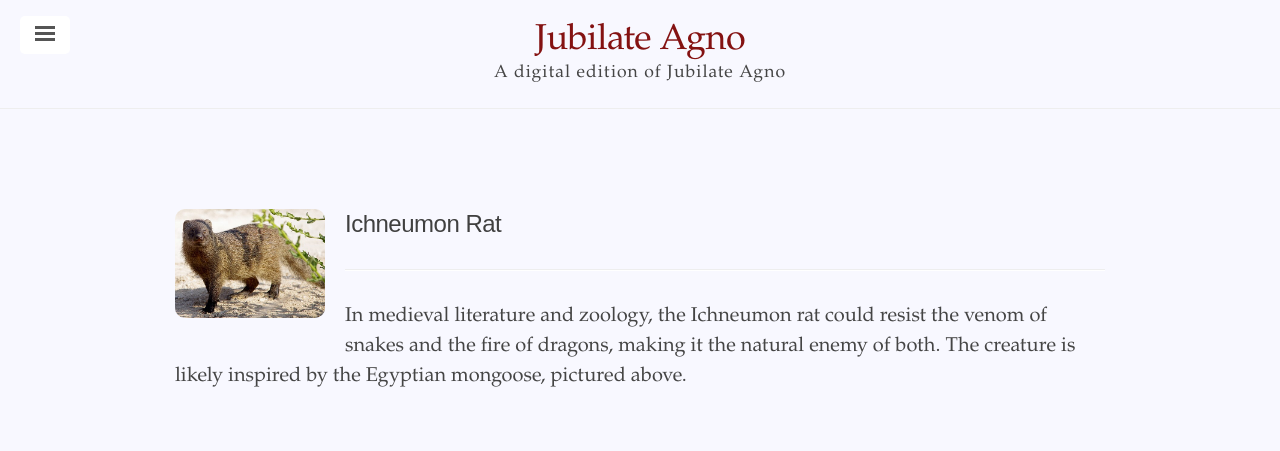
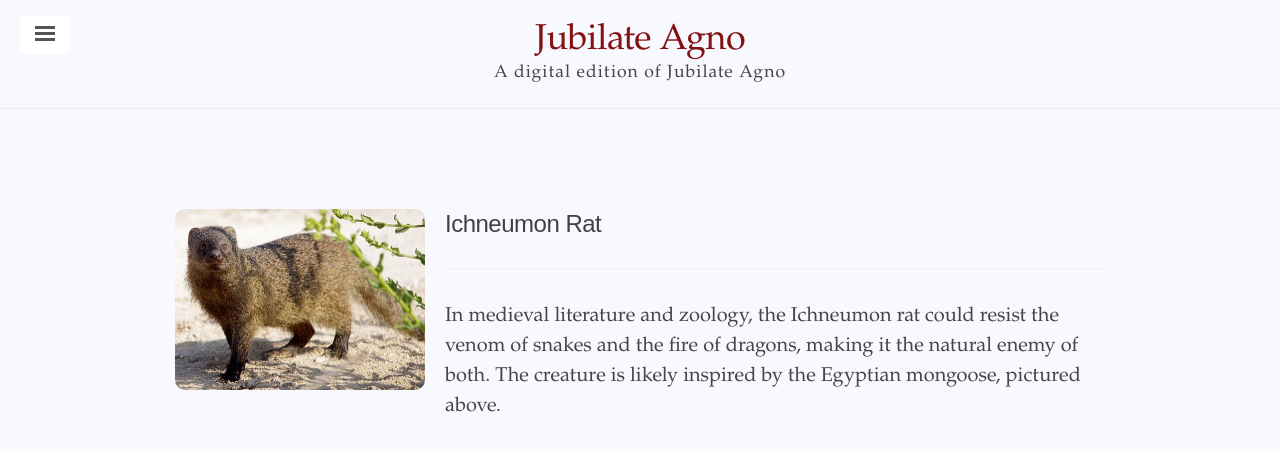
Before and after one commit to jwhittell/jubilate-agno-ed, a Jekyll site: the page built from _texts/animals.html, in a window 1280 px wide. Shown: the top 451 px of the page. Built offline with Jekyll 4.4.1, drawn with Linux system fonts in a browser that asks for light colours.

Commit message:
Update animals.html

```diff
--- a/_texts/animals.html
+++ b/_texts/animals.html
@@ -24,7 +24,7 @@ permalink: /texts/animals.html
     width: 75%;
   }
   .custom-image{
-    max-width: 150px;
+    max-width: 250px;
     float: left;
     border-radius: 10px;
     border: 10px;
```
